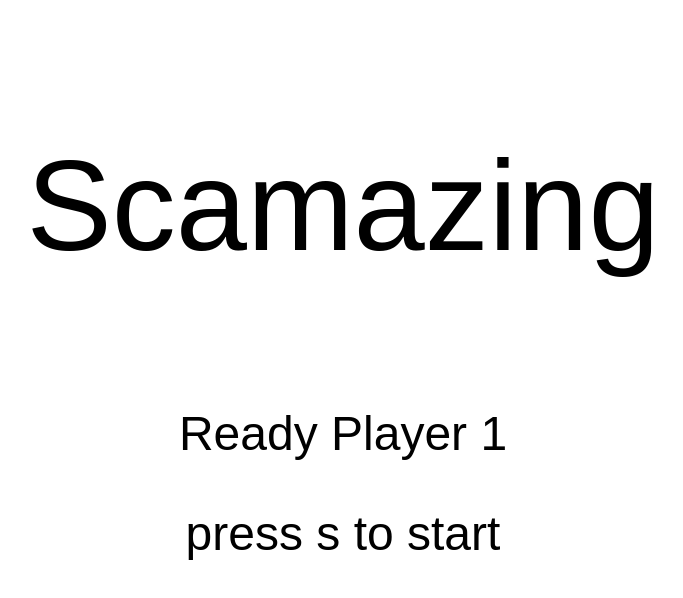
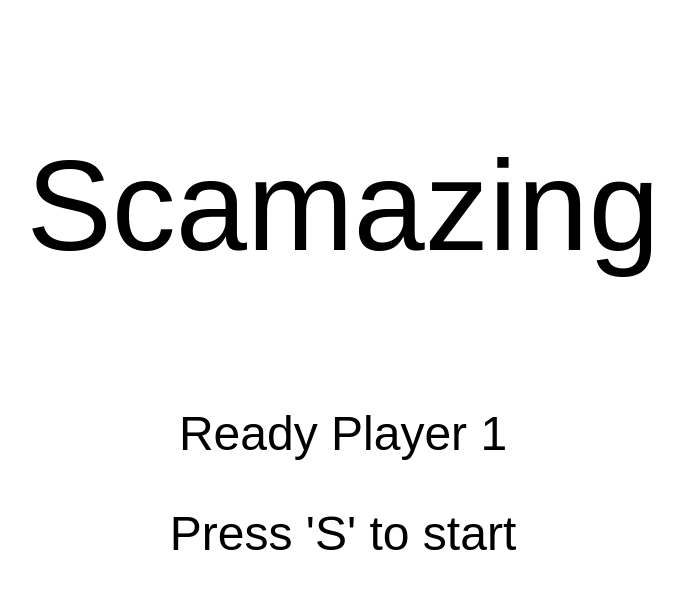
Before and after one commit to MGreizis/scamazing, a website: page index.html in a window 1280 px wide. Shown: the whole page, without its empty margins (297-980 px from the left). Drawn offline with Linux system fonts and the light colour scheme.

Commit message:
lowered background music volume + removed useless lines

```diff
--- a/index.html
+++ b/index.html
@@ -10,9 +10,13 @@
 <body>
     <canvas id="canvas"></canvas>
     <script src="build/app.js" type="module"></script>
-    <audio autoplay="autoplay">
+    <audio autoplay="autoplay" id="background-music">
         <source src="assets/background.mp3" type="audio/mpeg" />
     </audio>
+    <script>
+        let audio = document.getElementById('background-music');
+        audio.volume = 0.05;
+    </script>
 </body>
 
 </html>
--- a/src/ClickerGame.ts
+++ b/src/ClickerGame.ts
@@ -76,16 +76,9 @@ export default class ClickerGame extends Scene {
     this.game.ctx.clearRect(0, 0, this.game.canvas.width, this.game.canvas.height);
 
     const centerX = this.game.canvas.width / 2;
-<<<<<<< HEAD:src/ClickerGame.ts
     this.game.writeTextToCanvas(`Clicks: ${this.clicks}`, 50, centerX, 50, 'center', 'black');
 
     // Draw cookie
     this.cookie.draw(this.game.ctx);
-=======
-    const line1 = 'This area is still being worked on :)';
-    this.game.writeTextToCanvas(line1, 80, centerX, 250, 'center', 'red');
-    const msg = "Press 'spacebar' to go back";
-    this.game.writeTextToCanvas(msg, 48, centerX, 450, 'center', 'red');
->>>>>>> 898d0febc4ca80fece94cc160c3123c3859fdd22:src/TestEnvironment.ts
   }
 }
--- a/src/GameItem.ts
+++ b/src/GameItem.ts
@@ -13,8 +13,6 @@ export default abstract class GameItem {
 
   /**
    * @param imageSrc image source
-   * @param maxX maximum X value
-   * @param maxY maximum Y value
    */
   public constructor(imageSrc: string) {
     this.img = Utils.loadNewImage(imageSrc);
--- a/src/Level.ts
+++ b/src/Level.ts
@@ -37,7 +37,6 @@ export default class Level extends Scene {
   }
 
   /**
-   * @param elapsed null
    * @returns null
    */
   public update(): Scene {
--- a/src/Start.ts
+++ b/src/Start.ts
@@ -61,7 +61,7 @@ export default class Start extends Scene {
     this.game.writeTextToCanvas('Scamazing', 128, centerX, 250, 'center', 'black');
     this.game.writeTextToCanvas(`Ready ${this.game.getUser().getName()}`, 48, centerX,
       450, 'center', 'black');
-    this.game.writeTextToCanvas('press s to start', 48, centerX,
+    this.game.writeTextToCanvas("Press 'S' to start", 48, centerX,
       550, 'center', 'black');
   }
 }
```
Also changed, not shown: build/Start.js, 3 other files.
